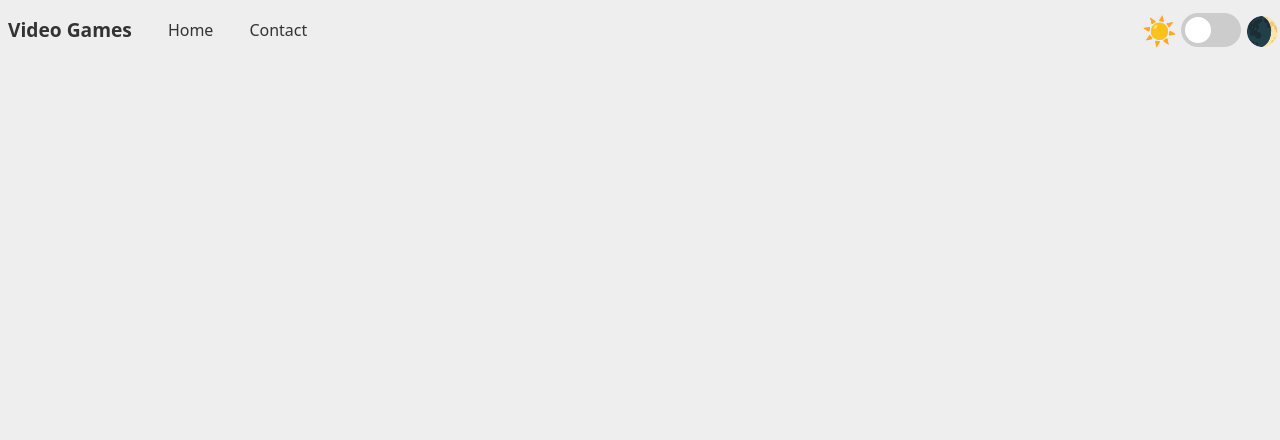
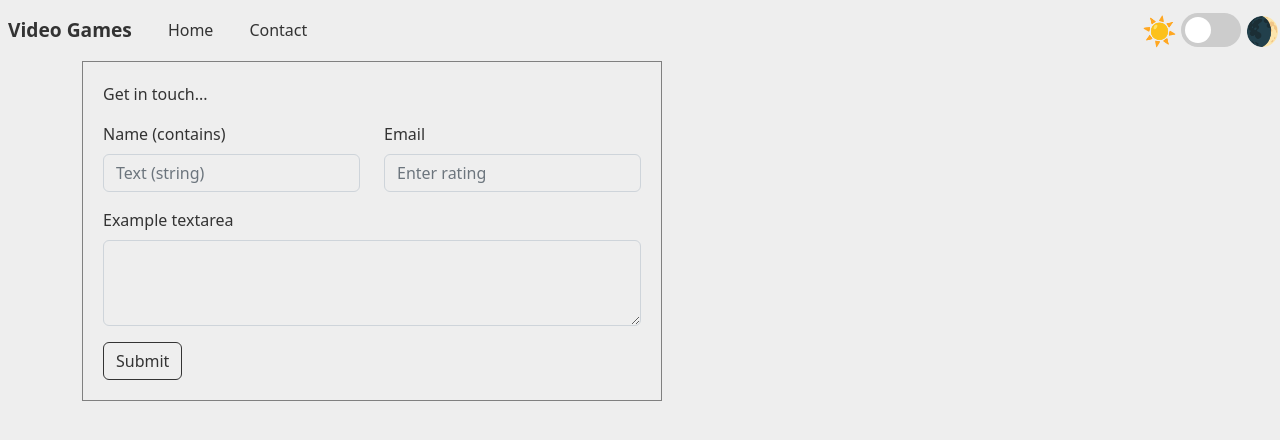
Before and after one commit to arsalan1171/videogames, a React (Create React App) app: page /contact-us in a window 1280 px wide. Shown: the top 440 px of the page. Built offline with nearby package versions, Linux system fonts and the light colour scheme.

Commit message:
contact us form added

```diff
--- a/src/Components/ContactUs/contact_us.tsx
+++ b/src/Components/ContactUs/contact_us.tsx
@@ -1,11 +1,57 @@
+import Container from 'react-bootstrap/Container';
+import Row from 'react-bootstrap/Row';
+import Col from 'react-bootstrap/Col';
+import { useState } from 'react';
+import Button from 'react-bootstrap/Button';
+import Form from 'react-bootstrap/Form';
+import '../VideoGameList/card/filter_card.css';
 import './contact_us.css';
 
 const ContactUs = () => {
 
+    let [name, setName] = useState<string>("");
+    let [email, setEmail] = useState<string>("");
+    let [msg, setMsg] = useState<string>("");
+
+    const submitRequest=()=>{
+
+    }
+
     return (
-        <div className='container'>
-            {/* //Contact us */}
-        </div>
+            <Container>
+                <Row>
+                    <Col><div className='filter-container'>
+                        <p>Get in touch...</p>
+                        <Form>
+                            <Row>
+                            <Col> <Form.Group className="mb-3" controlId="formName">
+                                <Form.Label>Name (contains)</Form.Label>
+                                <Form.Control className='apply-dark' type="text"
+                                    placeholder="Text (string)" onChange={(e) => setName(e.target.value)} />
+                            </Form.Group> </Col>
+                            <Col>
+                            <Form.Group className="mb-3" controlId="formScore">
+                                <Form.Label>Email</Form.Label>
+                                <Form.Control className='apply-dark' type="text"
+                                    placeholder="Enter rating" onChange={(e) => setEmail(e.target.value)} />
+                            </Form.Group>
+                            </Col>
+                            </Row>
+
+                            <Form.Group className="mb-3" controlId="exampleForm.ControlTextarea1">
+                                <Form.Label>Example textarea</Form.Label>
+                                <Form.Control className='apply-dark' as="textarea" rows={3} />
+                            </Form.Group>
+
+                            <Button onClick={()=>alert("")} className='apply-dark'
+                                style={{ border: '1px solid' }} type="button">
+                                Submit
+                            </Button>
+                        </Form>
+                    </div>
+                    </Col>
+                </Row>
+            </Container>
     );
 }
 
```
Also changed, not shown: src/Components/LandingPage/filter.css (line endings or trailing spaces).
